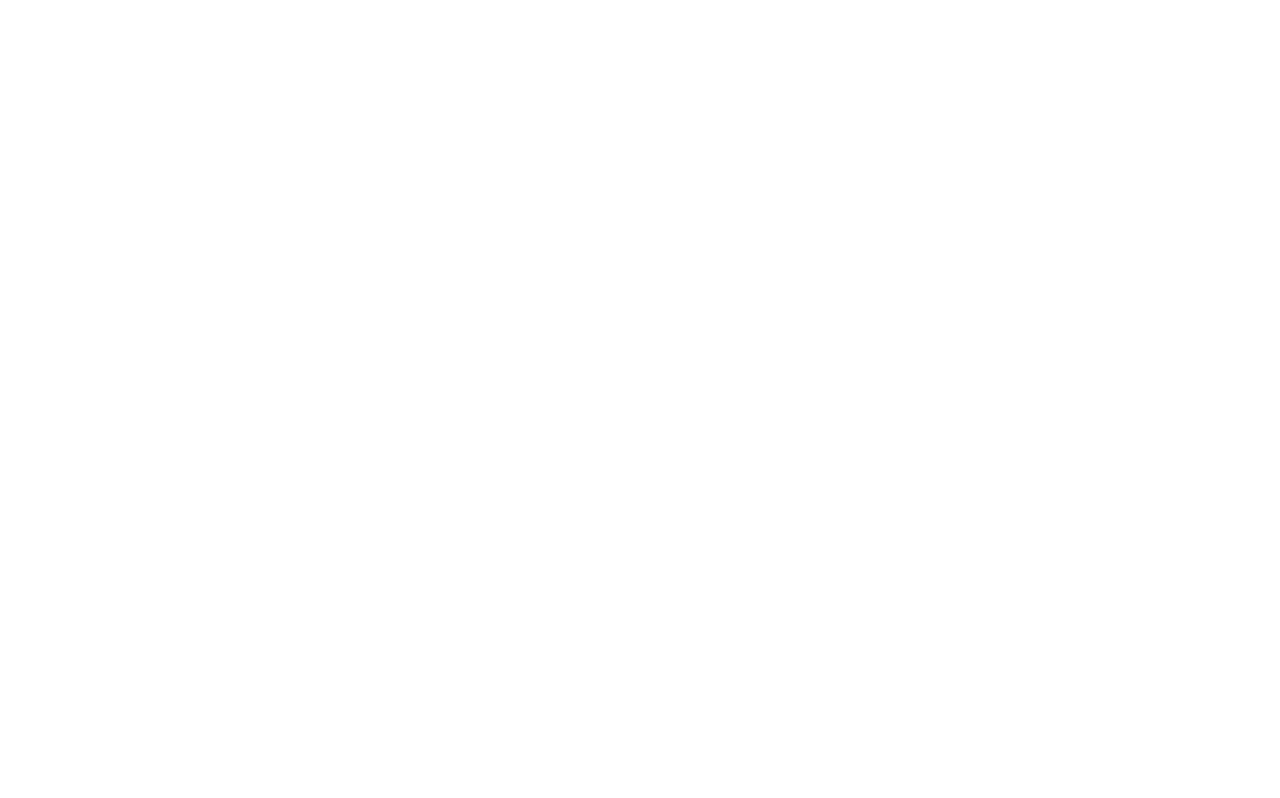
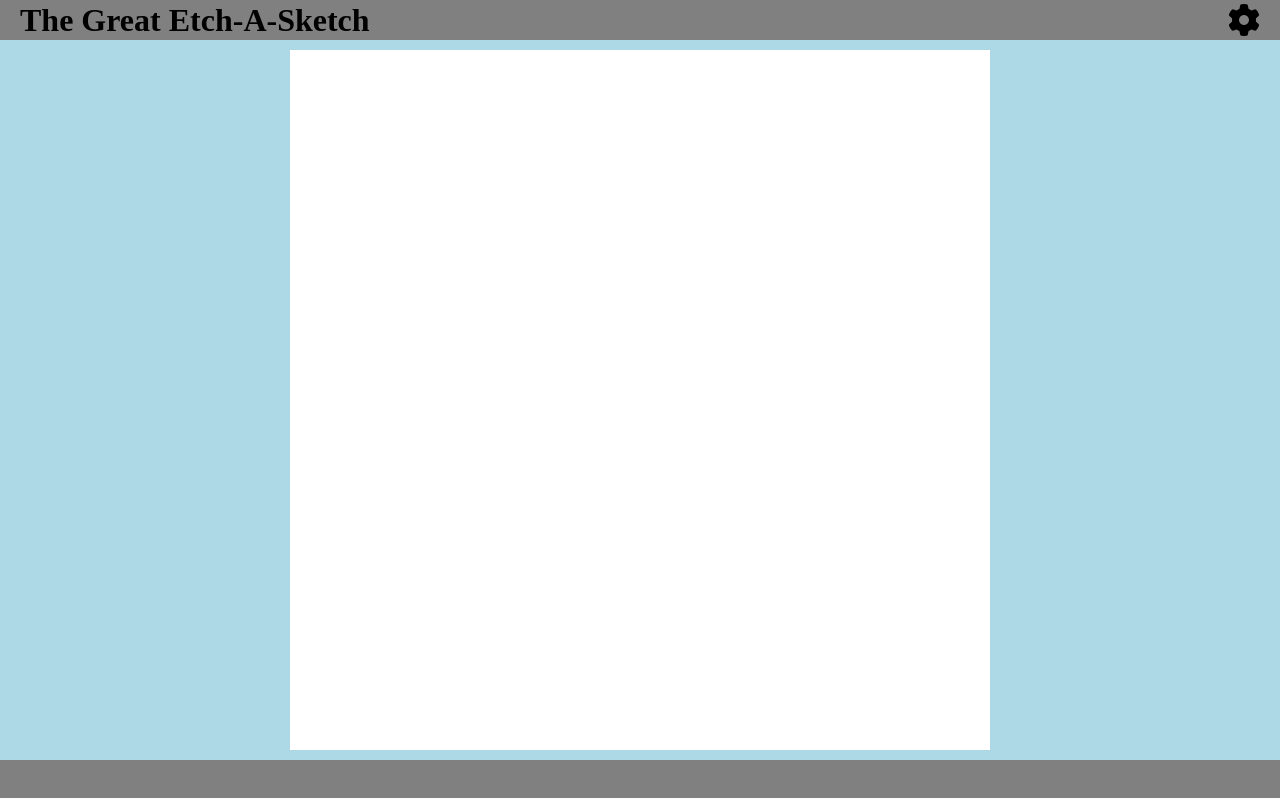
Before and after one commit to lawrence500/odin-etch-a-sketch, a plain HTML site: page index.html in a window 1280 px wide. Drawn offline with Linux system fonts and the light colour scheme.

Commit message:
build: adds main set up

```diff
--- a/index.html
+++ b/index.html
@@ -5,9 +5,30 @@
     <meta name="viewport" content="width=device-width, initial-scale=1.0">
     <title>The Odin Project || Etch-A-Sketch</title>
     <link rel="stylesheet" href="style.css">
+    <script src="https://kit.fontawesome.com/081c335e70.js" crossorigin="anonymous"></script>
     <script src="script.js" defer></script>
 </head>
 <body>
 
+    <header>
+        <h1>The Great Etch-A-Sketch</h1>
+
+
+        <i class="fa-solid fa-gear" id="settings-btn"></i>
+    </header>
+
+    <main>
+        <div class="sketch-box">
+
+            <div class="sketch-area"></div>
+        </div>
+        <div class="settings-box">
+
+        </div>
+    </main>
+
+    <footer>
+
+    </footer>
 </body>
 </html>
--- a/script.js
+++ b/script.js
@@ -0,0 +1,29 @@
+const settingsBtn = document.getElementById('settings-btn')
+const settings = document.querySelector('.settings-box')
+
+settingsBtn.addEventListener('click', () => {
+    settings.classList.toggle('open')
+})
+
+
+let sketchAreaSize = 700
+let sketchAreaRows = 100
+let sketchAreaCols = 100
+
+const sketchArea = document.querySelector('.sketch-area')
+sketchArea.style.width = `${sketchAreaSize}px`
+sketchArea.style.height = `${(sketchAreaSize)}px`
+
+
+function createSketchArea(){
+    const rows = sketchAreaRows
+    const cols  = sketchAreaCols
+    for(let  i = 0; i < (rows * cols); i++){
+        const sketchGridBox = document.createElement('div')
+        sketchGridBox.style.width = `${(sketchAreaSize / rows)}px`
+        sketchGridBox.style.height = `${(sketchAreaSize / cols)}px`
+        document.querySelector('.sketch-area').append(sketchGridBox)
+    }
+}
+
+createSketchArea()
--- a/style.css
+++ b/style.css
@@ -0,0 +1,68 @@
+*{
+    margin: 0;
+    padding: 0;
+    box-sizing: border-box;
+}
+
+body{
+    display: flex;
+    flex-direction: column;
+    justify-content: space-between;
+
+    min-height: 100dvh;
+    overflow: hidden;
+}
+
+
+header{
+    background-color: gray;
+    height: 5vh;
+
+    display: inline-flex;
+    justify-content: space-between;
+    align-items: center;
+}
+
+header h1 {margin-left: 20px; font-size: 2rem;}
+header i  {
+    margin-right: 20px;
+    font-size: 2rem;
+    cursor: pointer;
+}
+
+
+main{
+    display: flex;
+    height: 90vh;
+    display: flex;
+}
+
+.sketch-box{
+    background-color: lightblue;
+    flex: 4;
+
+    display: flex;
+    justify-content: center;
+    align-items: center;
+}
+
+.sketch-area{
+    background-color: white;
+
+    display: flex;
+    flex-wrap: wrap;
+}
+
+.settings-box{
+    background-color: darkgray;
+    transition: flex ease-in 0.4s;
+}
+
+.settings-box.open{flex: 1;}
+
+
+
+footer{
+    background-color: gray;
+    height: 5vh;
+}
```
Also changed, not shown: 1 other file.
